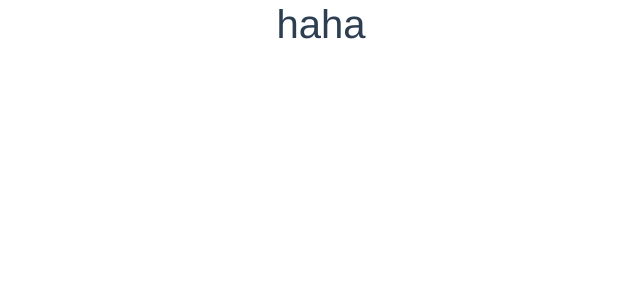
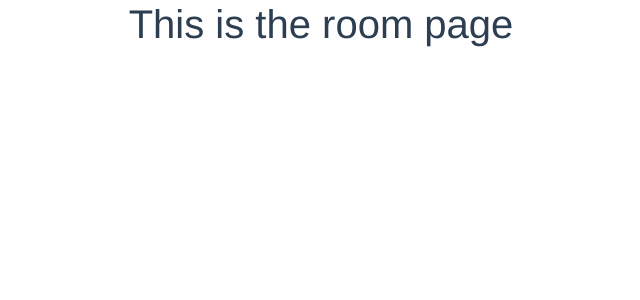
Before and after one commit to SuddenPine/front-end, a Vue app: page /#/room in a window 1280 px wide. Shown: the top 300 px of the page, without its empty margins (319-959 px from the left). Built offline with nearby package versions, Linux system fonts and the light colour scheme.

Commit message:
added room view

```diff
--- a/src/views/Room.vue
+++ b/src/views/Room.vue
@@ -1,5 +1,5 @@
 <template>
-  <h1>haha</h1>
+  <h1>This is the room page</h1>
 </template>
 
 <script>
```
